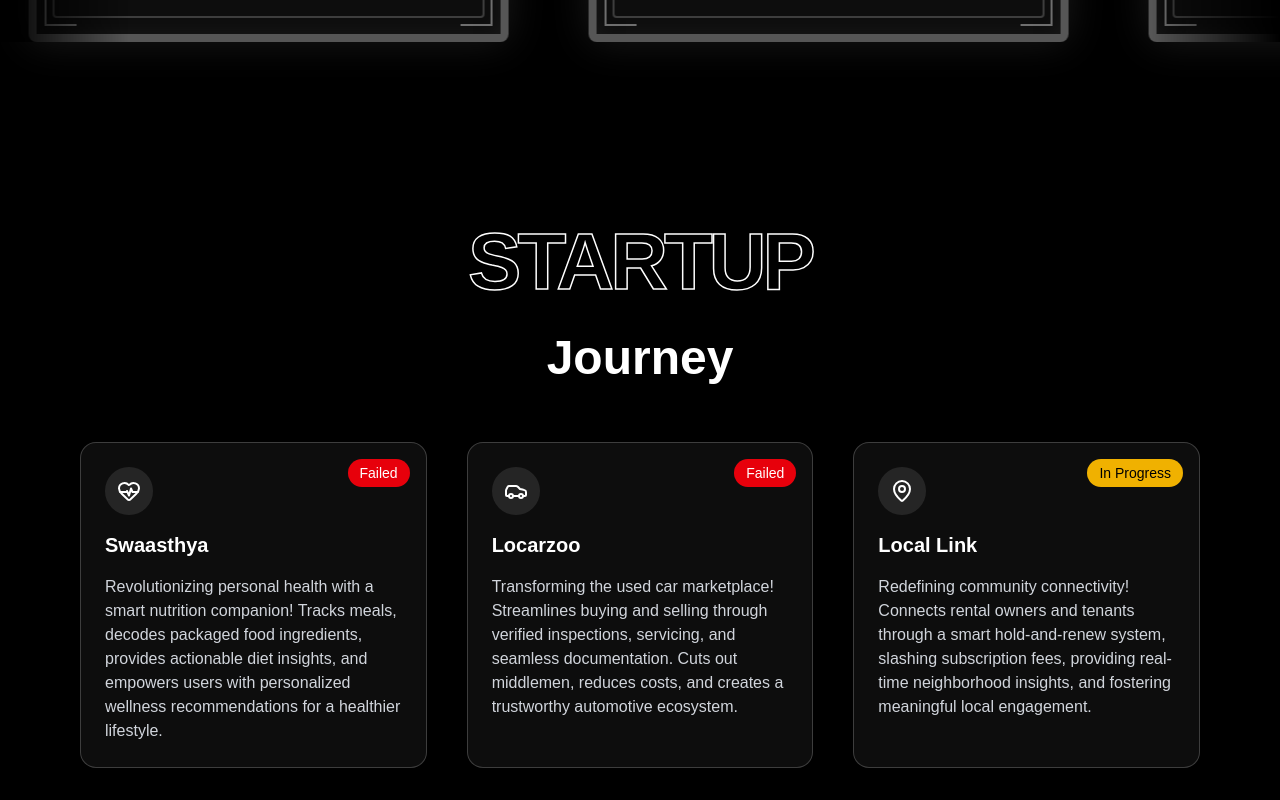
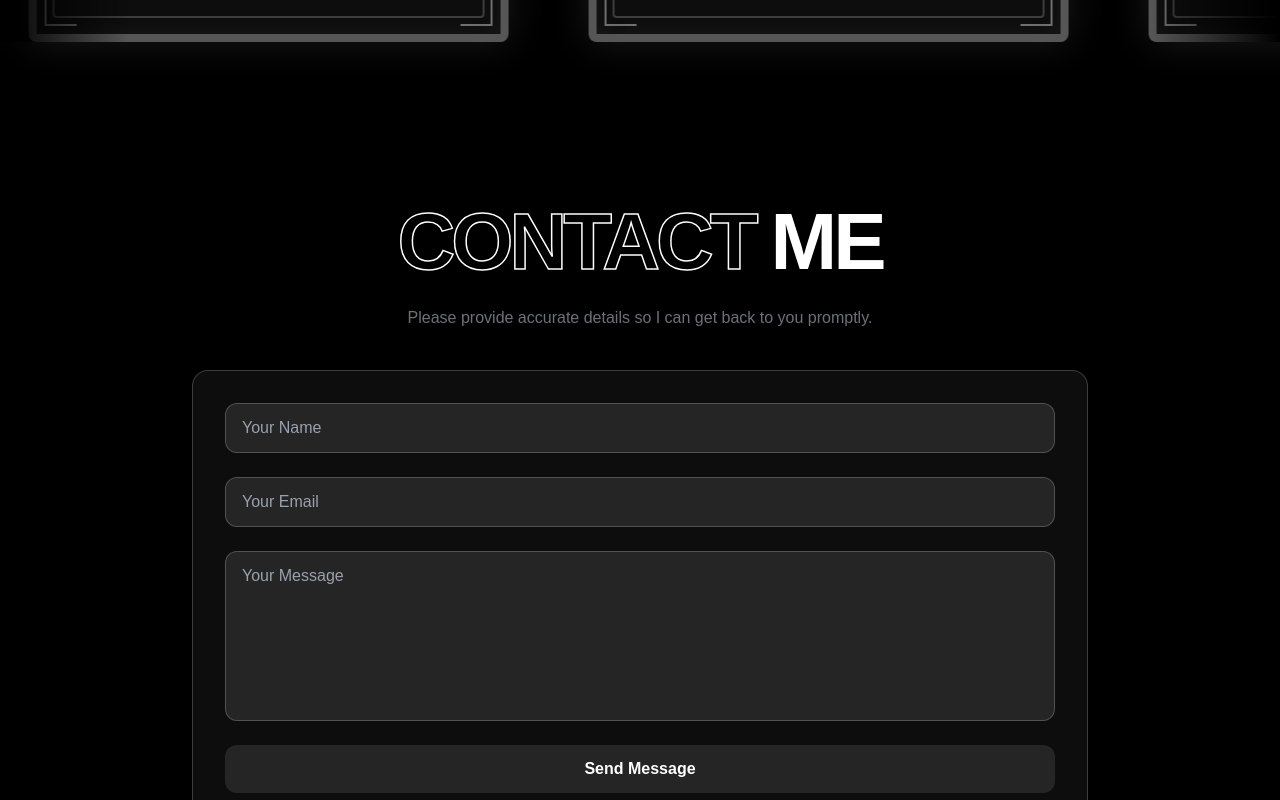
Before and after one commit to abhinav-patel887/Abhinavv-s_Portfolio, a Next.js app: page / in a window 1280 px wide. Shown: the part 8440-9240 px from the top of the page. Built offline with nearby package versions, Linux system fonts and the light colour scheme.

Commit message:
Removied Startup jounery

```diff
--- a/src/app/page.tsx
+++ b/src/app/page.tsx
@@ -20,7 +20,7 @@ export default function Home() {
       <ResumeSection/>
       <TechnicalSkillsSection/>
       <QuotesSection/>
-      <StartupJourneySection/>
+      {/*<StartupJourneySection/>*/}
       <ContactMeSection/>
       {/* You will add other sections like About, Skills, etc. below this line later */}
     </main>
```
